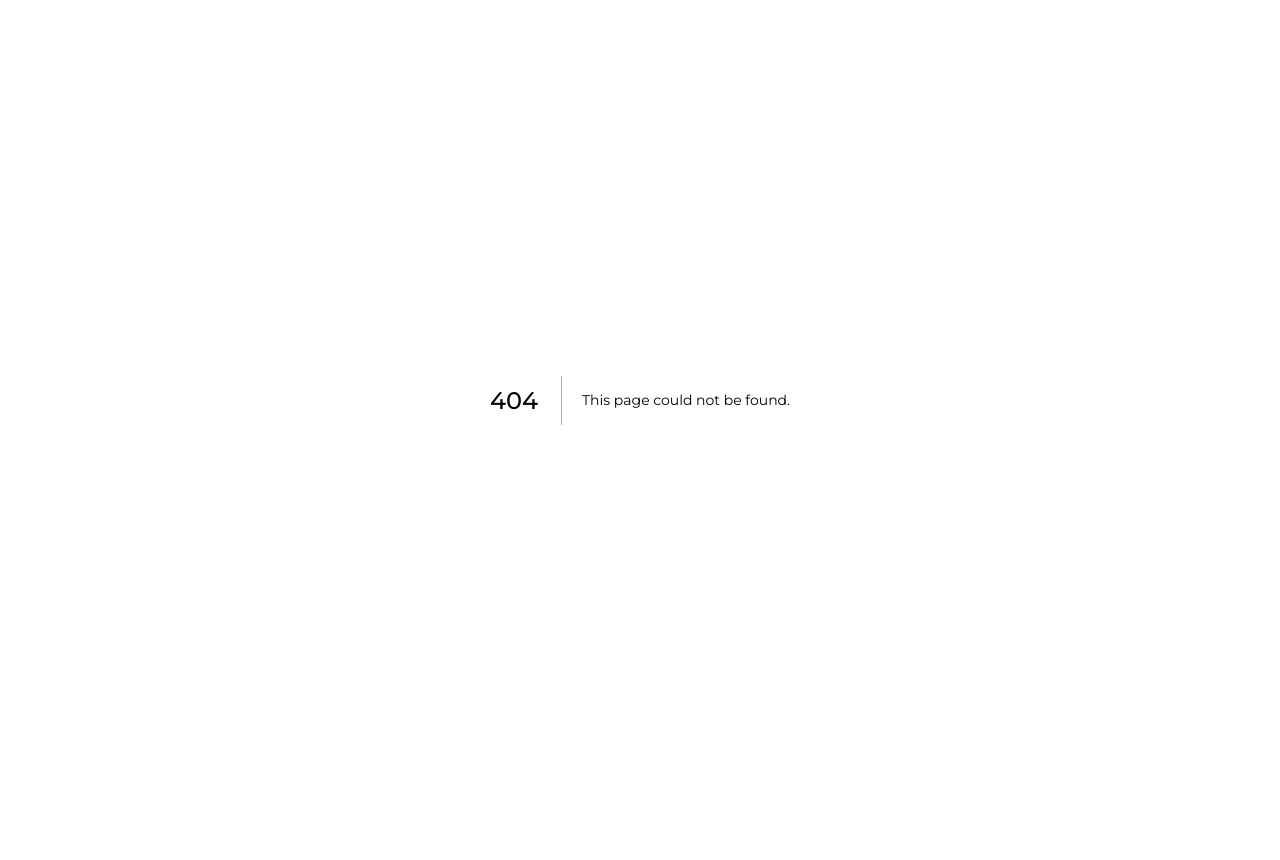
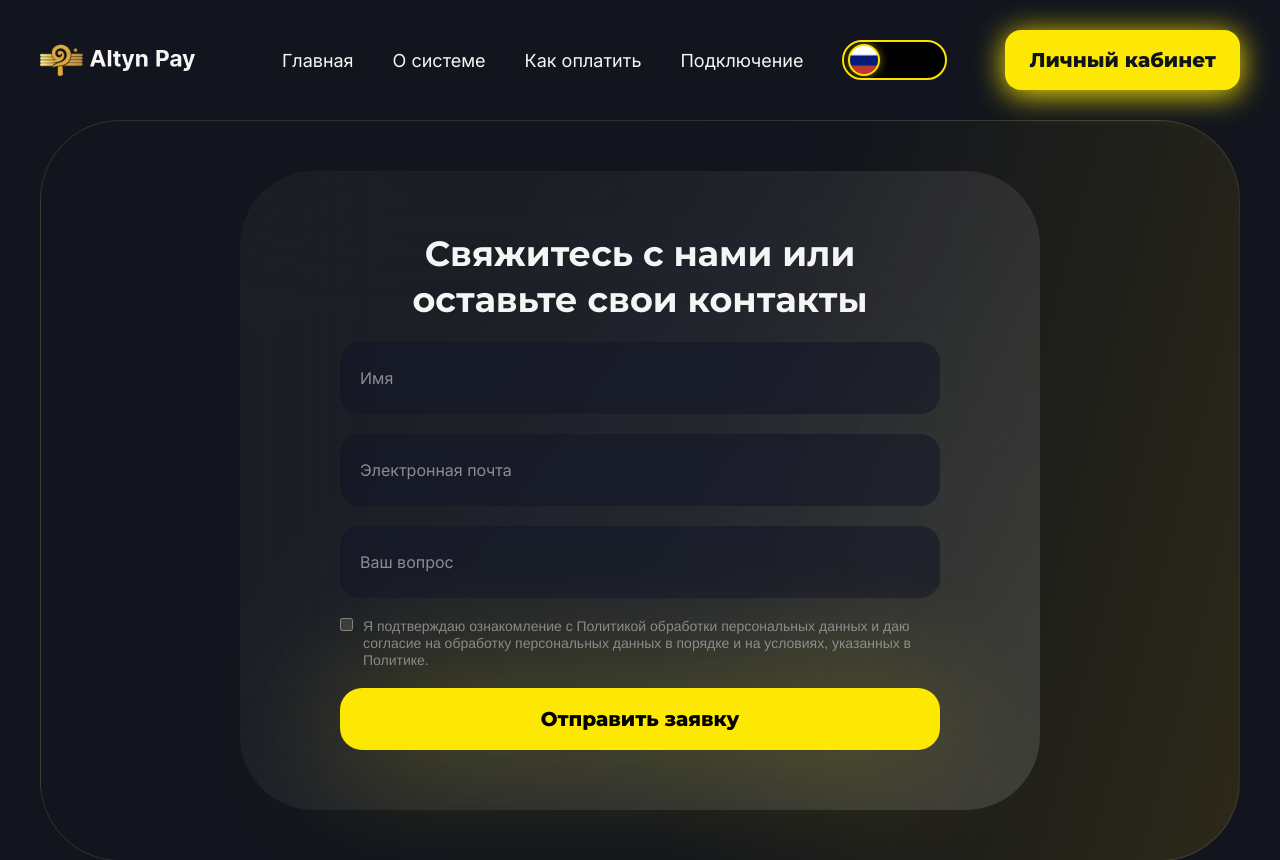
Before and after one commit to Adilxa/altynpay_web, a Next.js app: page /form in a window 1280 px wide. Before the commit this address had no page. Shown: the top 860 px of the page. Before the commit the page ends 800 px from the top, so only its background shows below. Built offline with nearby package versions, Linux system fonts and the light colour scheme.

Commit message:
contact-form

```diff
--- /dev/null
+++ b/src/app/form/page.tsx
@@ -0,0 +1,6 @@
+import Form from "@/components/Form/Form";
+import React from "react";
+
+const page = () => <Form />;
+
+export default page;
--- a/src/app/globals.scss
+++ b/src/app/globals.scss
@@ -17,16 +17,15 @@ body {
 }
 
 body::-webkit-scrollbar-thumb {
-  background-color: #0A63F0;
+  background-color: #0a63f0;
   border-radius: 4px;
-  border: 2px solid #01030E;
+  border: 2px solid #01030e;
 }
 
 body::-webkit-scrollbar-track {
-  background-color: #01030E;
+  background-color: #01030e;
   border-radius: 10px;
 }
-
 
 h1,
 h2,
--- a/src/app/page.tsx
+++ b/src/app/page.tsx
@@ -6,22 +6,20 @@ import Header from "@/components/Header/Header";
 import Hero from "@/components/Hero/Hero";
 import Info from "@/components/Info/Info";
 import Working from "@/components/Working/Working";
-import FastPayments from "@/components/FastPayments";
 
 const page = () => {
-    return (
-        <>
-            <Header/>
-            <Hero/>
-            {/*<FastPayments/>*/}
-            <Features/>
-            <Info/>
-            <Connecting/>
-            <Working/>
-            <ContactBot/>
-            <Footer/>
-        </>
-    );
+  return (
+    <>
+      <Header />
+      <Hero />
+      <Features />
+      <Info />
+      <Connecting />
+      <Working />
+      <ContactBot />
+      <Footer />
+    </>
+  );
 };
 
 export default page;
--- a/src/components/Connecting/Connecting.tsx
+++ b/src/components/Connecting/Connecting.tsx
@@ -2,6 +2,7 @@
 import Image from "next/image";
 import s from "./Connecting.module.scss";
 import { useTranslation } from "@/hooks/useTranslation";
+import Link from "next/link";
 
 const Connecting = () => {
   const { t } = useTranslation();
@@ -40,7 +41,9 @@ const Connecting = () => {
           </div>
 
           <div className={s.buttonWrapper}>
-            <button className={s.button}>{t.connectingButton}</button>
+            <Link href="/form">
+              <button className={s.button}>{t.connectingButton}</button>
+            </Link>
           </div>
         </div>
       </div>
--- a/src/components/Footer/Footer.tsx
+++ b/src/components/Footer/Footer.tsx
@@ -9,9 +9,11 @@ import map from "@/assets/icons/Map Point.svg";
 import telegram from "@/assets/images/telegram.png";
 import whatsapp from "@/assets/images/whatsapp.png";
 import { useTranslation } from "@/hooks/useTranslation";
+import { usePathname } from "next/navigation";
 
 const Footer = () => {
   const { t } = useTranslation();
+  const pathname = usePathname();
 
   return (
     <footer className={s.Footer}>
@@ -54,10 +56,13 @@ const Footer = () => {
                 <h6>{t.whatsapp}</h6>
               </div>
             </div>
-
-            <div className={s.btn}>
-              <button>{t.connectBusiness}</button>
-            </div>
+            {pathname !== "/form" && (
+              <div className={s.btn}>
+                <Link href="/form">
+                  <button>{t.connectBusiness}</button>
+                </Link>
+              </div>
+            )}
           </div>
         </div>
       </div>
--- /dev/null
+++ b/src/components/Form/Form.module.scss
@@ -0,0 +1,142 @@
+@mixin tablet {
+  @media (max-width: 1400px) {
+    @content;
+  }
+}
+
+@mixin mobile {
+  @media (max-width: 820px) {
+    @content;
+  }
+}
+
+.ContactBot {
+  width: 100%;
+  @include mobile() {
+    padding: 30px 0;
+  }
+  .content {
+    display: flex;
+    align-items: center;
+    justify-content: center;
+
+    background: linear-gradient(
+      284.33deg,
+      rgba(255, 204, 0, 0.19) -30.13%,
+      rgba(14, 23, 89, 0) 43.83%,
+      rgba(153, 153, 153, 0) 109.08%
+    );
+    border-radius: 80px;
+    border: 1px solid #ffffff1c;
+    padding: 50px;
+
+    @include mobile() {
+      border-radius: 40px;
+      padding: 20px;
+    }
+
+    form {
+      max-width: 800px;
+      width: 100%;
+      display: flex;
+      align-items: center;
+      flex-direction: column;
+      gap: 20px;
+      border-radius: 74px;
+      padding: 60px 100px;
+
+      background: linear-gradient(
+        305.11deg,
+        rgba(255, 255, 255, 0.31) -129.42%,
+        rgba(255, 255, 255, 0.04) 76.25%
+      );
+      backdrop-filter: blur(69.0999984741211px);
+
+      @include mobile() {
+        width: 100%;
+        padding: 20px 20px;
+        border-radius: 20px;
+        gap: 10px;
+      }
+
+      h1 {
+        width: 100%;
+        font-family: "Montserrat";
+        font-weight: 700;
+        font-size: 35px;
+        line-height: 130%;
+        letter-spacing: -4%;
+        text-align: center;
+        vertical-align: middle;
+        color: #f5f5f5;
+        @include mobile() {
+          font-size: 22px;
+        }
+      }
+      p {
+        font-family: "Segoe UI";
+        font-weight: 400;
+        font-size: 20px;
+        text-align: center;
+        opacity: 70%;
+        @include mobile() {
+          font-size: 11px;
+          width: 80%;
+        }
+      }
+      input {
+        border: 1px solid #f5f5f51a;
+        width: 100%;
+        border: none;
+        outline: none;
+        padding: 24px 20px;
+        border-radius: 20px;
+        background: #12162787;
+      }
+
+      .check {
+        display: flex;
+        align-items: start;
+        justify-content: start;
+        gap: 10px;
+
+        input {
+          width: max-content;
+        }
+        p {
+          font-family: Helvetica;
+          font-weight: 400;
+          font-size: 14px;
+          line-height: 120%;
+          letter-spacing: 0%;
+          color: #b1b1b1;
+          text-align: start;
+          @include mobile() {
+            font-size: 10px;
+          }
+        }
+      }
+
+      button {
+        width: 100%;
+        padding: 20px;
+        background: var(--accent-primary-900100, #fce803);
+        box-shadow: 0px 4px 128px 0px #fce80352;
+        border-radius: 22px;
+        border: none;
+
+        font-family: "Montserrat";
+        font-weight: 800;
+        font-size: 20px;
+        line-height: 22px;
+        letter-spacing: 0%;
+        color: black;
+
+        @include mobile() {
+          font-size: 12px;
+          padding: 12px;
+        }
+      }
+    }
+  }
+}
--- /dev/null
+++ b/src/components/Form/Form.tsx
@@ -0,0 +1,36 @@
+"use client";
+import { useTranslation } from "@/hooks/useTranslation";
+import s from "./Form.module.scss";
+import Header from "../Header/Header";
+import Footer from "../Footer/Footer";
+
+const Form = () => {
+  const { t } = useTranslation();
+
+  return (
+    <>
+      <Header />
+
+      <section className={s.ContactBot}>
+        <div className="container">
+          <div className={s.content}>
+            <form>
+              <h1>{t.formTitle}</h1>
+              <input type="text" placeholder={t.placeholderName} />
+              <input type="text" placeholder={t.placeholderEmail} />
+              <input type="text" placeholder={t.placeholderQuestion} />
+              <div className={s.check}>
+                <input type="checkbox" />
+                <p>{t.privacyPolicy}</p>
+              </div>
+              <button>{t.formBtmn}</button>
+            </form>
+          </div>
+        </div>
+      </section>
+      <Footer />
+    </>
+  );
+};
+
+export default Form;
--- a/src/components/Hero/Hero.tsx
+++ b/src/components/Hero/Hero.tsx
@@ -3,6 +3,7 @@ import Image from "next/image";
 import s from "./Hero.module.scss";
 import payment from "@/assets/images/Payment.png";
 import { useTranslation } from "@/hooks/useTranslation";
+import Link from "next/link";
 
 const Hero = () => {
   const { t } = useTranslation();
@@ -16,7 +17,9 @@ const Hero = () => {
               <h1>{t.heroTitle}</h1>
               <div className={s.pButton}>
                 <p>{t.heroSubtitle}</p>
-                <button>{t.connectBusiness}</button>
+                <Link href="/form">
+                  <button>{t.connectBusiness}</button>
+                </Link>
               </div>
             </div>
 
--- a/src/ui/dictionary/dictionary.ts
+++ b/src/ui/dictionary/dictionary.ts
@@ -4,6 +4,10 @@ import wallet from "@/assets/images/wallet-dynamic-premium.png";
 
 export const dictionary = {
   ru: {
+    formTitle: "Свяжитесь с нами или оставьте свои контакты",
+    formBtmn: "Отправить заявку",
+    //
+
     home: "Главная",
     about: "О системе",
     howToPay: "Как оплатить",
@@ -35,7 +39,6 @@ export const dictionary = {
     lowerCostsDesc:
       "Altyn Pay — современная альтернатива эквайрингу: терминал и оборудование не обязательны",
     //
-    // Info.tsx – кастомный контент для слайдов
     infoSection: {
       infoSubtitle: "Инновации и качество",
       infoTitleLine1: "Наши продукты",
@@ -178,6 +181,8 @@ export const dictionary = {
           buttons: ["Стиль", "Тренд", "Шаардык"],
         },
       ],
+      //
+      formTitle: "Свяжитесь с нами или оставьте свои контакты",
     },
     //
     connectingSubtitle: "Бир нече баскычта",
@@ -226,5 +231,8 @@ export const dictionary = {
     contacts: "Контакты",
     telegram: "Telegram",
     whatsapp: "WhatsApp",
+    //
+    formTitle: "Биз менен байланышыңыз же байланыш маалыматыңызды калтырыңыз",
+    formBtmn: "Өтүнмө тапшыруу",
   },
 };
```
Also changed, not shown: src/components/Info/Info.module.scss (+14 -3 lines), src/components/Info/Info.tsx (+0 -33 lines).
